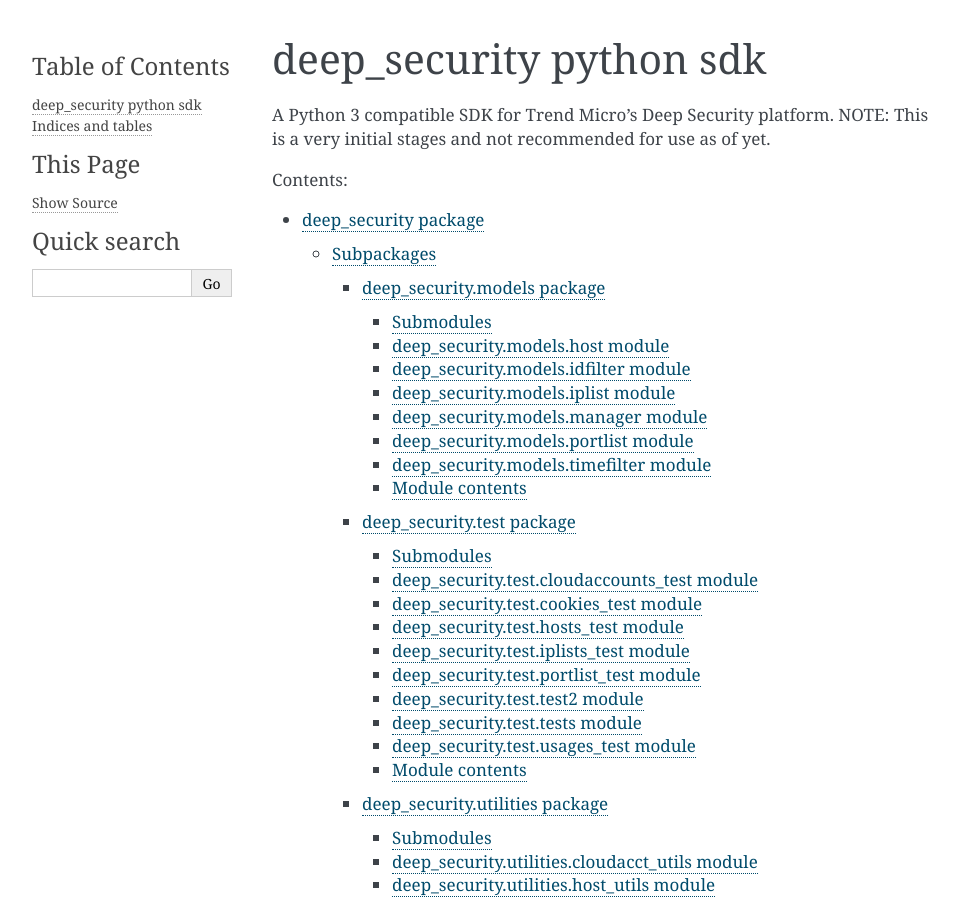
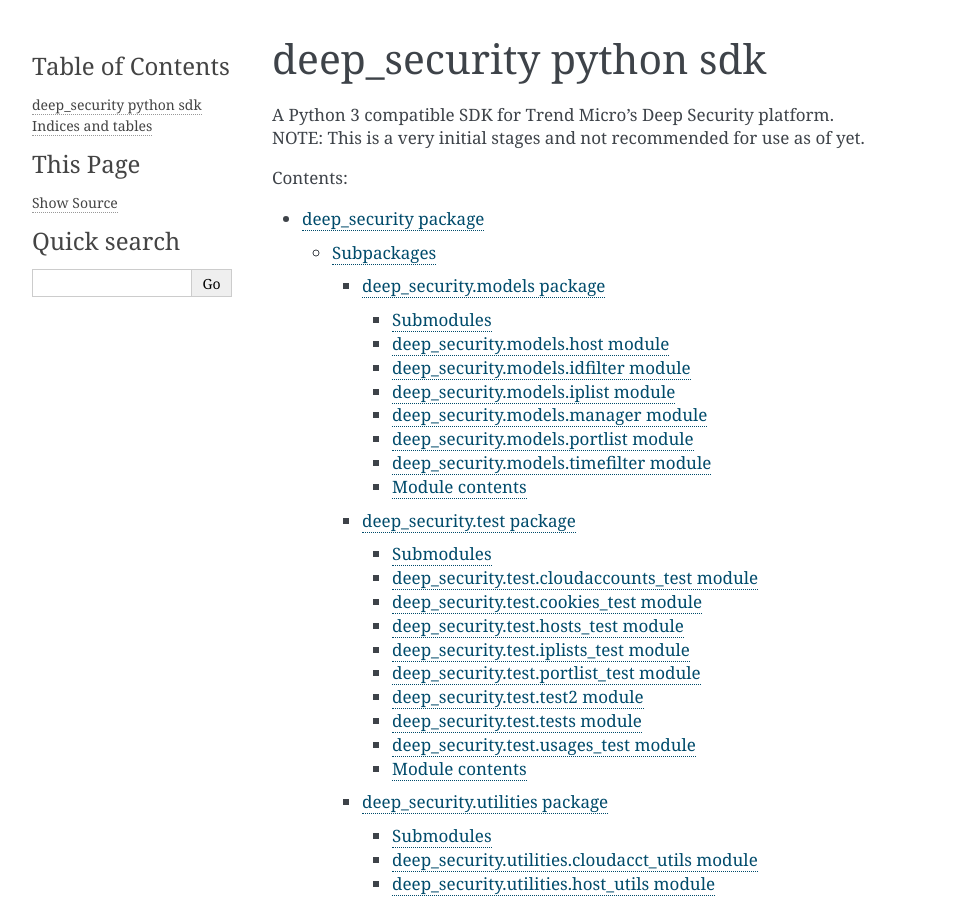
Before and after one commit to trend206/dsp3, a Sphinx documentation site: the page built from docs/source/index.rst, in a window 1280 px wide and 900 px high. Shown: the whole window, without its empty margins (148-1107 px from the left). Built offline with Sphinx 7.4.7, drawn with Linux system fonts in a browser that asks for light colours; some of the changed lines change nothing that is shown.

Commit message:
starting documentation

```diff
--- a/docs/source/index.rst
+++ b/docs/source/index.rst
@@ -6,8 +6,8 @@
 deep_security python sdk
 =========================================
 
-A Python 3 compatible SDK for Trend Micro's Deep Security platform.
-NOTE: This is a very initial stages and not recommended for use as of yet.
+| A Python 3 compatible SDK for Trend Micro's Deep Security platform.
+| NOTE: This is a very initial stages and not recommended for use as of yet.
 
 Contents:
 
```
